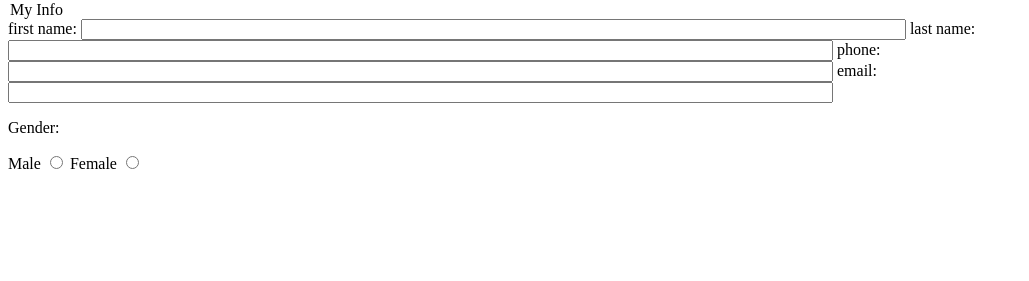
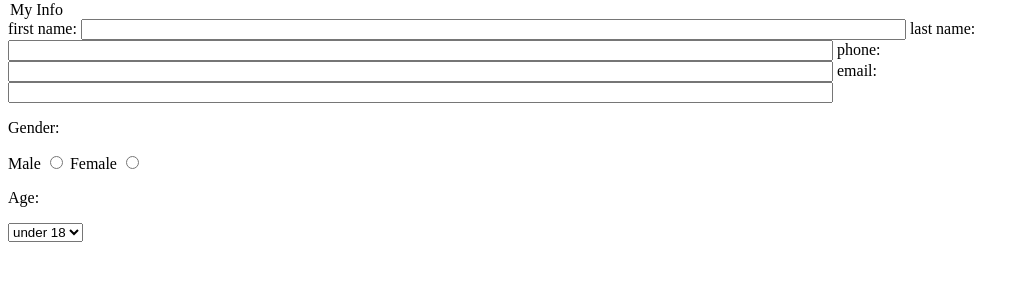
Before and after one commit to jdeifel/ITMD361_Lab5, a plain HTML site: page index.html in a window 1280 px wide. Shown: the part 79-360 px from the top of the page, without its empty margins (0-1029 px from the left). Drawn offline with Linux system fonts and the light colour scheme.

Commit message:
Add Age input

```diff
--- a/index.html
+++ b/index.html
@@ -17,6 +17,11 @@
     <p>Gender:</p>
     <label>Male <input type="radio" name="gender_field" value="male"></label>
     <label>Female <input type="radio" name="gender_field" value="female"></label>
+    <p>Age:</p>
+    <select name="age_field">
+      <option>under 18</option>
+      <option>over 18</option>
+    </select>
 
   </form>
 </body>
```
